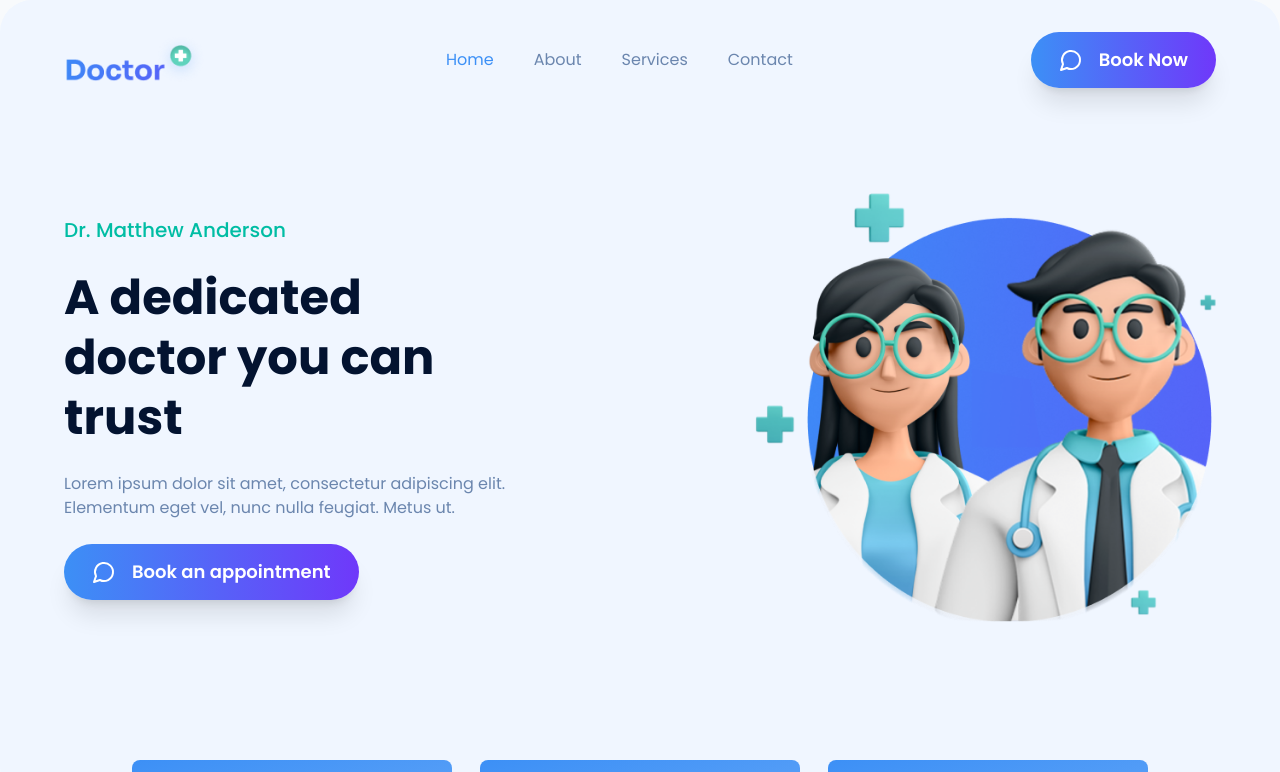
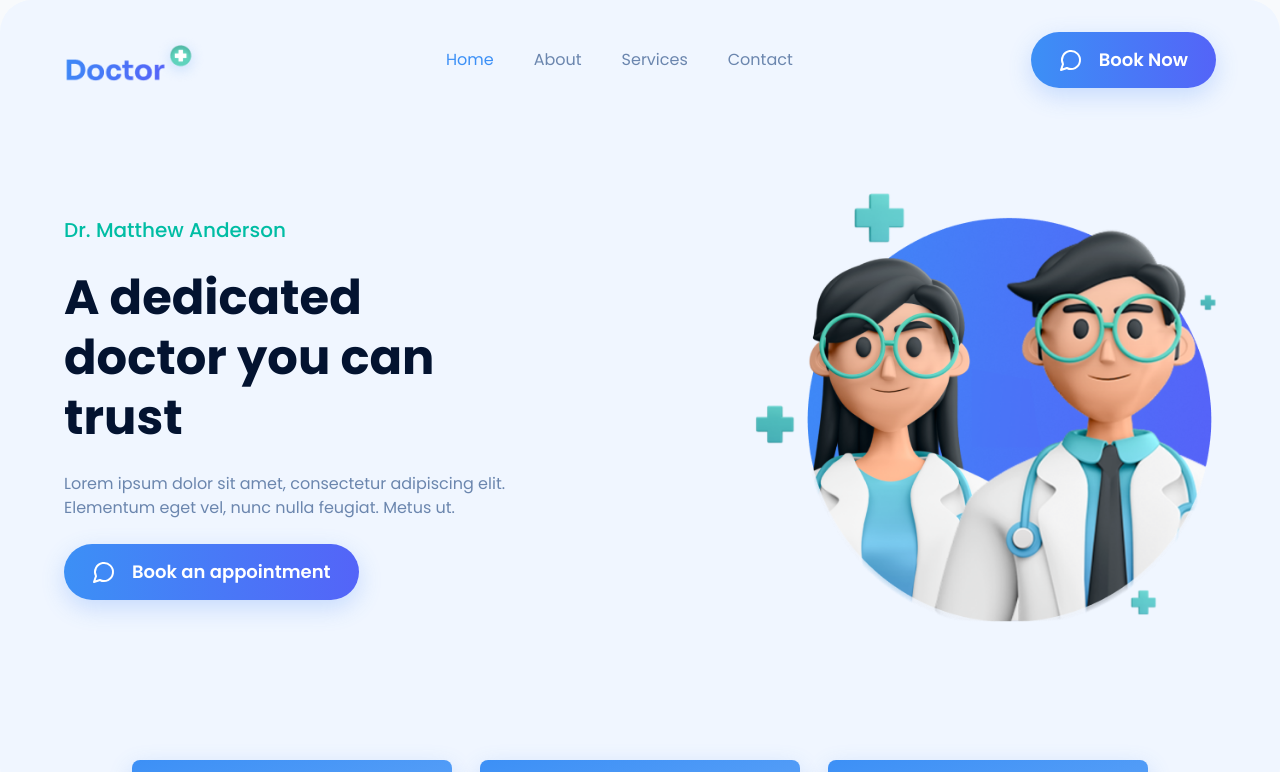
Before and after one commit to jeansamist/FigmaToCode-Challenge-Week1-Jeansamist, a React (Vite) app: page / in a window 1280 px wide. Shown: the top 772 px of the page. Built offline with nearby package versions, Linux system fonts and the light colour scheme.

Commit message:
Updating shadows

```diff
--- a/src/components/Button.tsx
+++ b/src/components/Button.tsx
@@ -12,7 +12,7 @@ const buttonVariants = cva(
     variants: {
       variant: {
         default:
-          "bg-gradient-to-r from-primary to-secondary text-primary-foreground shadow-xl",
+          "bg-gradient-to-r from-primary to-secondary text-primary-foreground box-shadow-button",
       },
       size: {
         default: "h-14 px-7 py-4 text-lg",
--- a/src/components/Card.tsx
+++ b/src/components/Card.tsx
@@ -14,7 +14,7 @@ export const Card: FunctionComponent<CardProps> = ({
     <div
       {...props}
       className={cn(
-        "transition-colors duration-300 bg-card border border-accent rounded",
+        "transition-colors duration-300 bg-card border border-accent rounded box-shadow-card",
         hoverable &&
           "transition-colors bg-transparent hover:bg-card text-muted-foreground hover:text-foreground",
         props.className
--- a/src/components/HeroCard.tsx
+++ b/src/components/HeroCard.tsx
@@ -12,7 +12,7 @@ export const HeroCard: FunctionComponent<HeroCardProps> = ({
   icon: Icon,
 }) => {
   return (
-    <Card className="bg-gradient-to-br from-primary to-primary/80 text-primary-foreground px-4 py-2 gap-3 rounded-lg inline-flex max-w-80 min-h-20 items-center shadow-xl border-none">
+    <Card className="bg-gradient-to-br from-primary to-primary/80 text-primary-foreground px-4 py-2 gap-3 rounded-lg inline-flex max-w-80 min-h-20 items-center box-shadow-button border-none">
       <Icon size={38} width={38} height={38} />
       <div className="space-y-1 w-[calc(100%-38px-0.75rem)]">
         <h3 className="font-semibold text-lg ">{title}</h3>
--- a/src/components/ServiceCard.tsx
+++ b/src/components/ServiceCard.tsx
@@ -15,7 +15,7 @@ export const ServiceCard: FunctionComponent<ServiceCardProps> = ({
   title,
 }) => {
   return (
-    <Card className="border-none shadow-xl rounded-4xl p-4 flex flex-col justify-between">
+    <Card className="border-none rounded-4xl p-4 flex flex-col justify-between">
       <CardHeader>
         <img
           src={illustration}
--- a/src/index.css
+++ b/src/index.css
@@ -6,7 +6,7 @@
 @layer base {
   :root {
     --primary: 213 91% 60%;
-    --secondary: 257 95% 60%;
+    --secondary: 234 92% 65%;
     --background: 200 33% 98%;
     --background-variant: 217 100% 97%;
     /* Texts Colors Variables */
@@ -31,6 +31,14 @@
   animation: rebond 7s ease infinite;
 }
 
+.box-shadow-card {
+  box-shadow: 0 24px 32px rgba(3, 9, 50, 0.04);
+}
+
+.box-shadow-button {
+  box-shadow: 0 8px 23px rgba(65, 132, 247, 0.24);
+}
+
 @keyframes rebond {
   0% {
     transform: translateX(0px);
```
